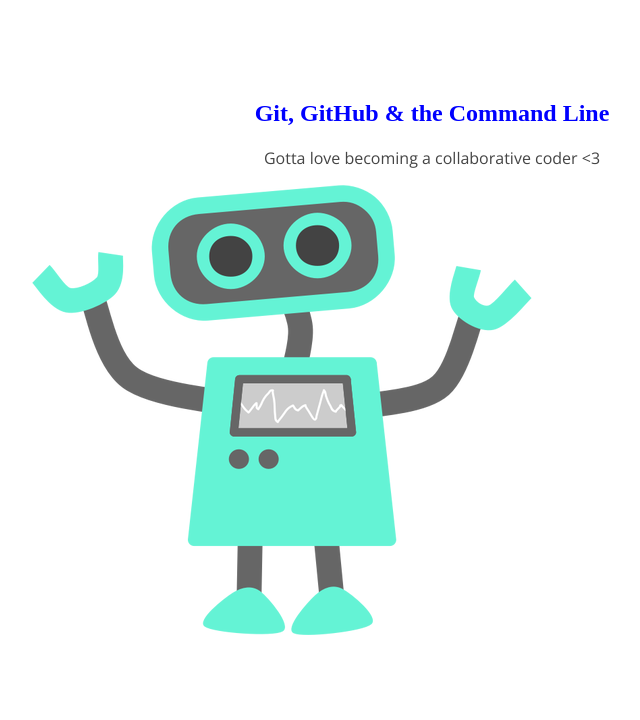
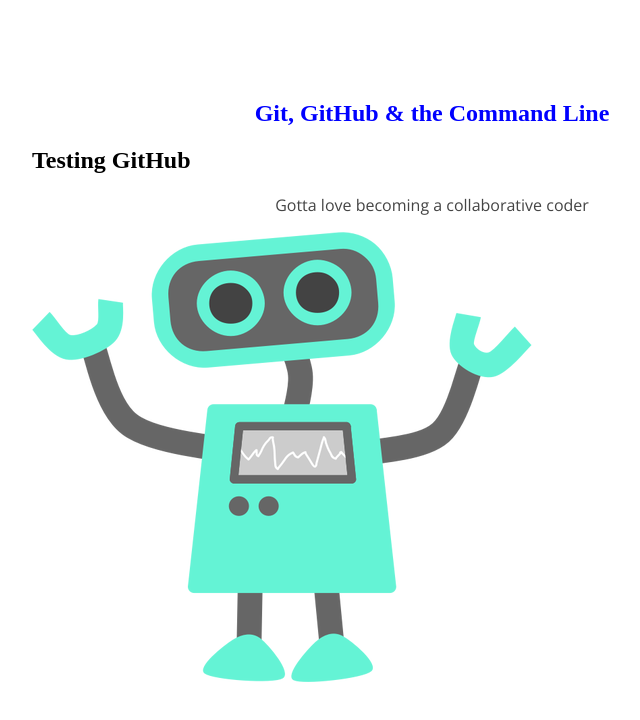
Before and after one commit to some7/my-new-repository, a plain HTML site: page index.html in a window 1280 px wide. Shown: the whole page, without its empty margins (208-848 px from the left). Drawn offline with nearby package versions, Linux system fonts and the light colour scheme.

Commit message:
I made a minor edit fot testing

```diff
--- a/index.html
+++ b/index.html
@@ -9,7 +9,8 @@
 <body>
 	<section>
 		<h1>Git, GitHub & the Command Line</h1>
-		<p>Gotta love becoming a collaborative coder <3</p>
+		<h2>Testing GitHub</h2>
+		<p>Gotta love becoming a collaborative coder</p>
 		<img src="img/happy-blue-robot.png">
 	</section>
 </body>
```
